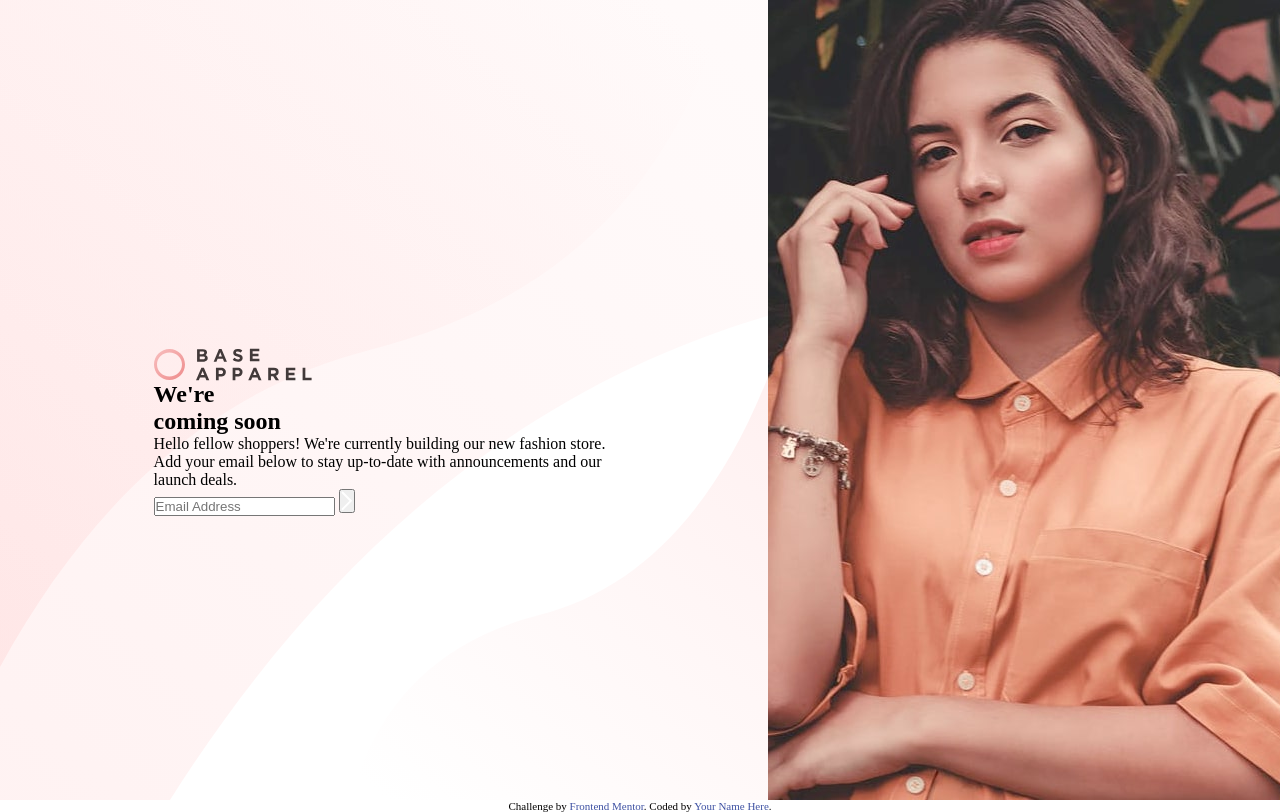
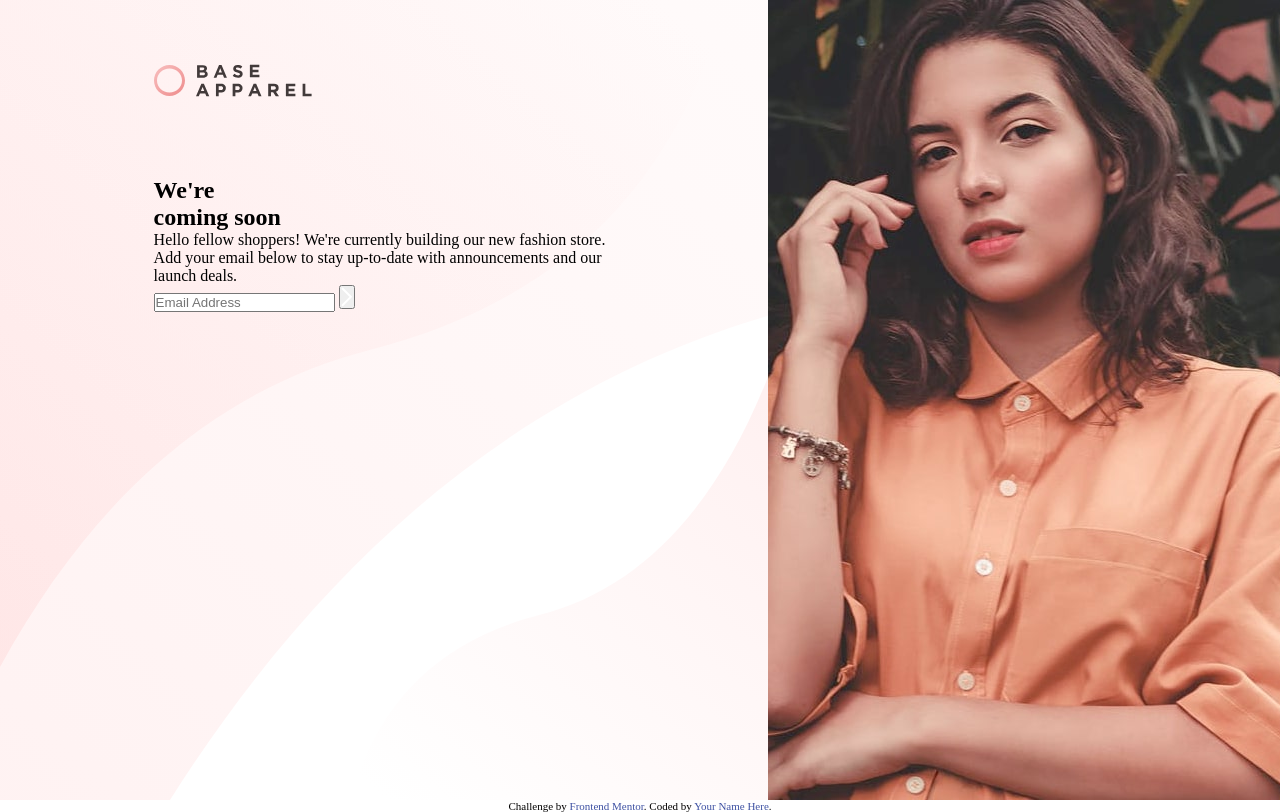
Before and after one commit to chefTee/base-apparel-coming-soon-master, a plain HTML site: page index.html in a window 1280 px wide. Drawn offline with Linux system fonts and the light colour scheme.

Commit message:
styling the page

```diff
--- a/style.css
+++ b/style.css
@@ -38,11 +38,13 @@ body{
 .base-info .base-info-content{
     display: flex;
     flex-direction: column;
-    justify-content: center;
     width: 60%;
     margin: auto auto;
     padding-top: 4rem;
     height: 100%;
+}
+.base-info-content .logo{
+    margin-bottom: 5rem;
 }
 .base-img{
     flex: 1;
```
